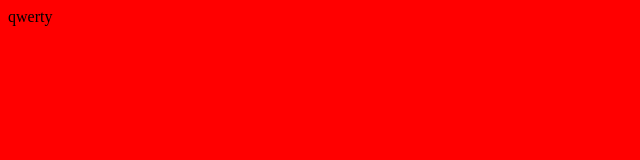
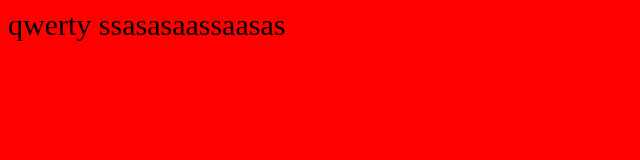
Before and after one commit to Aquafresh/technomart, a plain HTML site: page index.html in a window 1280 px wide. Shown: the whole page, without its empty margins (0-640 px from the left). Drawn offline with Linux system fonts and the light colour scheme; files that its build step writes are made by us from their sources.

Commit message:
Изменил тект

```diff
--- a/css/style.css
+++ b/css/style.css
@@ -1,3 +1,7 @@
 body {
 	background-color: red;
 }
+.qwe {
+	color:#000;
+	font-size: 30px;
+}
--- a/index.html
+++ b/index.html
@@ -4,12 +4,12 @@
 	<meta charset="UTF-8">
 	<meta name="discription" content="Описание сайта">
 	<meta name="keywords" content="Ключенивые слова">
-	<link rel="stylesheet" href="style.css">
+	<link rel="stylesheet" href="css/style.css">
 
 	<title>Тестовая страница</title>
 </head>
 <body>
-	<header>qwerty</header>
+	<header class="qwe">qwerty ssasasaassaasas</header>
 	<footer></footer>
 </body>
 </html>
```
